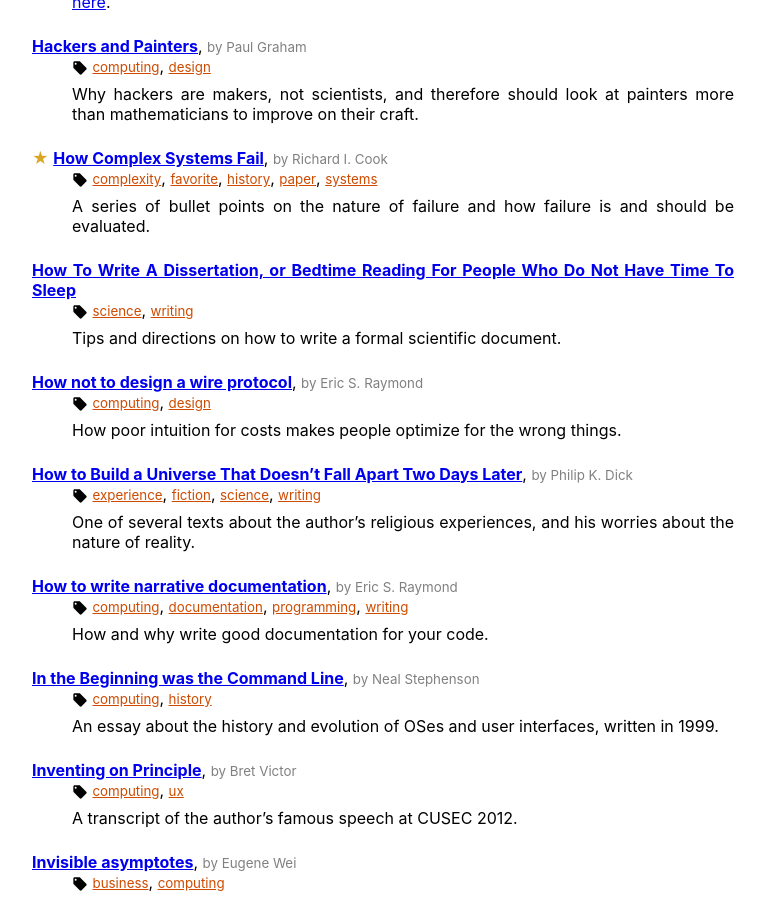
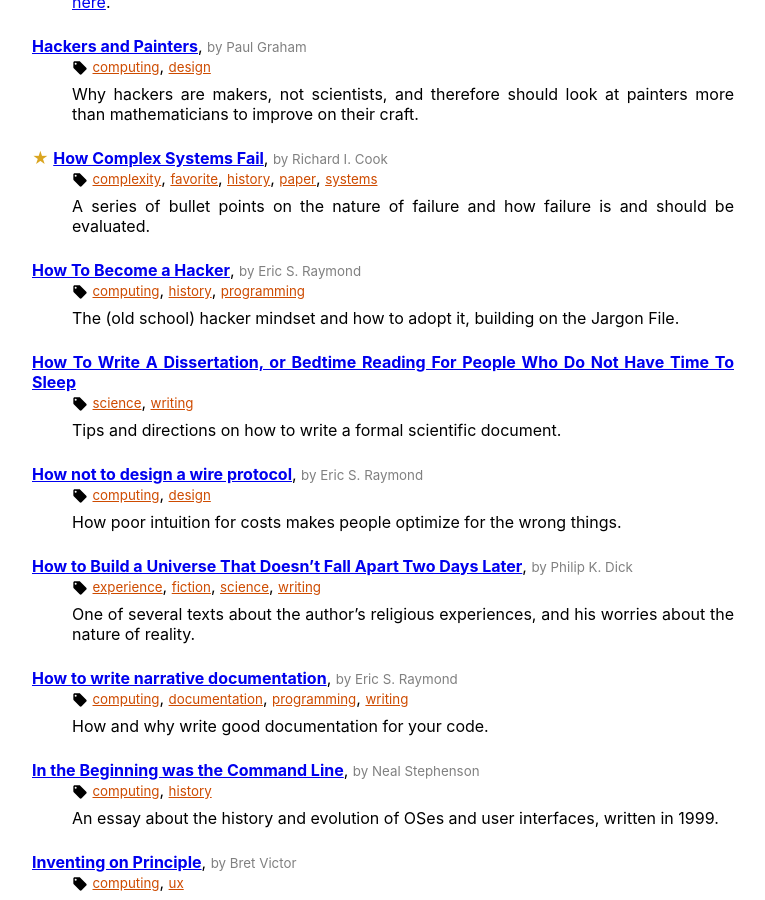
Before and after one commit to hanjos/hanjos.github.io, a Jekyll site: the page built from bookmarks.md, in a window 1280 px wide and 900 px high, scrolled down 3481 px. Shown: the whole window, without its empty margins (324-1089 px from the left). Built offline with Jekyll 4.4.1, drawn with Linux system fonts in a browser that asks for light colours.

Commit message:
How to Become a Hacker

```diff
--- a/_data/bookmarks.yml
+++ b/_data/bookmarks.yml
@@ -424,9 +424,14 @@
   title: The Failure Mode of Clever
   authors: John Scalzi
   description: Be careful when trying to sound clever, especially with someone you don't know well.
-  tags: [ 'documentation', 'writing' ]
+  tags: ['documentation', 'writing']
 - url: http://esr.ibiblio.org/?p=8270
   title: Declarative is greater than imperative
   authors: Eric S. Raymond
   description: 'A lesson learned/reinforced while writing a replacement for sloccount: "Simple code plus smart data is better than enough smart code to do the same job."'
-  tags: [ 'computing', 'programming' ]
+  tags: ['computing', 'programming']
+- url: http://www.catb.org/~esr/faqs/hacker-howto.html
+  title: How To Become a Hacker
+  authors: Eric S. Raymond
+  description: 'The (old school) hacker mindset and how to adopt it, building on the Jargon File.'
+  tags: ['computing', 'history', 'programming']
```
